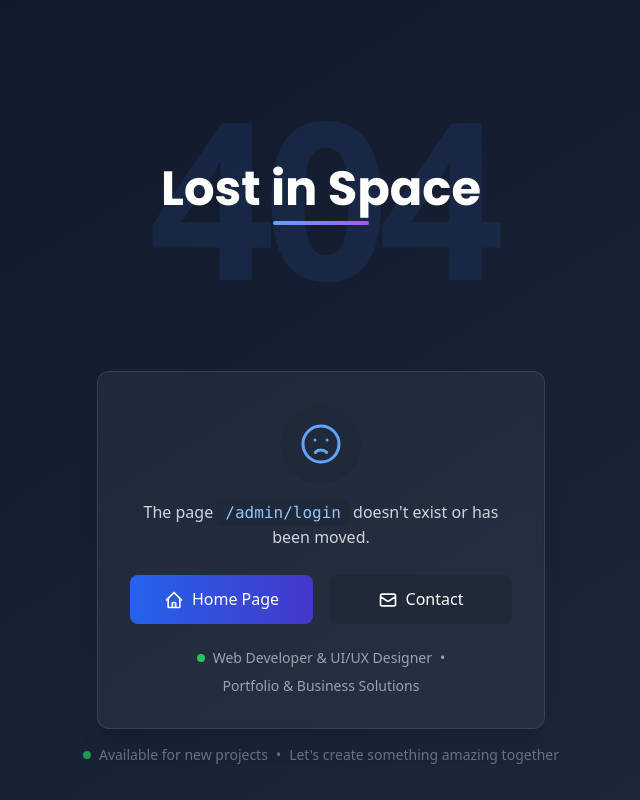
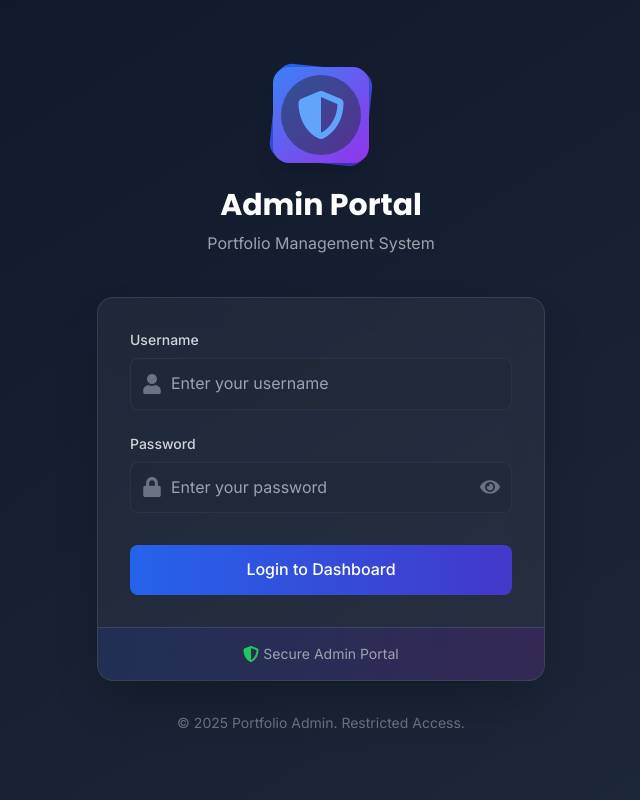
Before and after one commit to subin-abraham/Portfolio_Latest, a React (Vite) app: page /admin/login in a window 1280 px wide. Shown: the whole page, without its empty margins (319-959 px from the left). Built offline with nearby package versions, Linux system fonts and the light colour scheme.

Commit message:
Admin Login Component UI Design

```diff
--- a/package.json
+++ b/package.json
@@ -52,6 +52,7 @@
     "react-day-picker": "^8.10.1",
     "react-dom": "^18.3.1",
     "react-hook-form": "^7.53.0",
+    "react-icons": "^5.5.0",
     "react-resizable-panels": "^2.1.3",
     "react-router-dom": "^6.26.2",
     "recharts": "^2.12.7",
--- a/src/App.tsx
+++ b/src/App.tsx
@@ -10,6 +10,7 @@ import Portfolio from "./pages/Portfolio";
 import Services from "./pages/Services";
 import Blog from "./pages/Blog";
 import NotFound from "./pages/NotFound";
+import AdminLogin from "./pages/admin/AdminLogin";
 
 const queryClient = new QueryClient();
 
@@ -25,6 +26,8 @@ const App = () => (
           <Route path="/portfolio" element={<Portfolio />} />
           <Route path="/services" element={<Services />} />
           <Route path="/blog" element={<Blog />} />
+          {/* Admin Routes */}
+          <Route path="/admin/login" element={<AdminLogin />} />
           {/* ADD ALL CUSTOM ROUTES ABOVE THE CATCH-ALL "*" ROUTE */}
           <Route path="*" element={<NotFound />} />
         </Routes>
--- /dev/null
+++ b/src/pages/admin/AdminLogin.tsx
@@ -0,0 +1,160 @@
+import React, { useState } from 'react';
+import { FaEye, FaEyeSlash, FaUser, FaLock, FaShieldAlt } from 'react-icons/fa';
+
+const AdminLogin = () => {
+  const [credentials, setCredentials] = useState({
+    username: '',
+    password: '',
+  });
+  const [isLoading, setIsLoading] = useState(false);
+  const [showPassword, setShowPassword] = useState(false);
+  const [error, setError] = useState('');
+
+  const handleChange = (e) => {
+    const { name, value } = e.target;
+    setCredentials(prev => ({ ...prev, [name]: value }));
+  };
+
+  const handleSubmit = (e) => {
+    e.preventDefault();
+    setIsLoading(true);
+    setError('');
+
+    // Simulate login process
+    setTimeout(() => {
+      if (credentials.username === 'admin' && credentials.password === 'portfolio') {
+        // Successful login logic
+        console.log('Login successful');
+      } else {
+        setError('Invalid credentials. Please try again.');
+      }
+      setIsLoading(false);
+    }, 1500);
+  };
+
+  return (
+    <div className="min-h-screen flex items-center justify-center bg-gradient-to-br from-[#0f172a] to-[#1e293b] p-4">
+      <div className="w-full max-w-md">
+        {/* Logo and title */}
+        <div className="text-center mb-10">
+          <div className="mx-auto mb-6">
+            <div className="relative w-24 h-24 mx-auto">
+              <div className="absolute inset-0 bg-gradient-to-br from-blue-600 to-indigo-700 rounded-2xl transform rotate-6"></div>
+              <div className="absolute inset-0 bg-gradient-to-br from-blue-500 to-purple-600 rounded-2xl flex items-center justify-center shadow-xl">
+                <div className="bg-gray-800/50 p-4 rounded-full">
+                  <FaShieldAlt className="h-12 w-12 text-blue-400" />
+                </div>
+              </div>
+            </div>
+          </div>
+          <h1 className="text-3xl font-bold text-white">Admin Portal</h1>
+          <p className="text-gray-400 mt-2">Portfolio Management System</p>
+        </div>
+
+        {/* Login form */}
+        <div className="bg-white/5 backdrop-blur-lg border border-white/10 rounded-2xl shadow-2xl overflow-hidden">
+          <div className="p-8">
+            {error && (
+              <div className="mb-6 p-3 bg-red-900/30 border border-red-700/50 rounded-lg text-red-300 flex items-center">
+                <svg xmlns="http://www.w3.org/2000/svg" className="h-5 w-5 mr-2" fill="none" viewBox="0 0 24 24" stroke="currentColor">
+                  <path strokeLinecap="round" strokeLinejoin="round" strokeWidth={2} d="M12 8v4m0 4h.01M21 12a9 9 0 11-18 0 9 9 0 0118 0z" />
+                </svg>
+                {error}
+              </div>
+            )}
+
+            <form onSubmit={handleSubmit}>
+              <div className="mb-6">
+                <label className="block text-gray-300 text-sm font-medium mb-2" htmlFor="username">
+                  Username
+                </label>
+                <div className="relative">
+                  <div className="absolute inset-y-0 left-0 pl-3 flex items-center pointer-events-none">
+                    <FaUser className="h-5 w-5 text-gray-500" />
+                  </div>
+                  <input
+                    id="username"
+                    name="username"
+                    type="text"
+                    value={credentials.username}
+                    onChange={handleChange}
+                    className="w-full pl-10 pr-3 py-3 bg-gray-800/50 border border-gray-700/50 rounded-lg focus:outline-none focus:ring-2 focus:ring-blue-500 focus:border-transparent text-white"
+                    placeholder="Enter your username"
+                    autoComplete="off"
+                  />
+                </div>
+              </div>
+
+              <div className="mb-8">
+                <label className="block text-gray-300 text-sm font-medium mb-2" htmlFor="password">
+                  Password
+                </label>
+                <div className="relative">
+                  <div className="absolute inset-y-0 left-0 pl-3 flex items-center pointer-events-none">
+                    <FaLock className="h-5 w-5 text-gray-500" />
+                  </div>
+                  <input
+                    id="password"
+                    name="password"
+                    type={showPassword ? "text" : "password"}
+                    value={credentials.password}
+                    onChange={handleChange}
+                    className="w-full pl-10 pr-10 py-3 bg-gray-800/50 border border-gray-700/50 rounded-lg focus:outline-none focus:ring-2 focus:ring-blue-500 focus:border-transparent text-white"
+                    placeholder="Enter your password"
+                  />
+                  <button
+                    type="button"
+                    className="absolute inset-y-0 right-0 pr-3 flex items-center text-gray-500 hover:text-gray-300 transition-colors"
+                    onClick={() => setShowPassword(!showPassword)}
+                  >
+                    {showPassword ? (
+                      <FaEyeSlash className="h-5 w-5" />
+                    ) : (
+                      <FaEye className="h-5 w-5" />
+                    )}
+                  </button>
+                </div>
+              </div>
+
+              <button
+                type="submit"
+                disabled={isLoading}
+                className={`w-full py-3 px-4 rounded-lg text-white font-medium transition-all duration-300 ${isLoading
+                  ? 'bg-blue-700 cursor-not-allowed'
+                  : 'bg-gradient-to-r from-blue-600 to-indigo-700 hover:from-blue-700 hover:to-indigo-800 hover:shadow-lg'
+                  }`}
+              >
+                {isLoading ? (
+                  <div className="flex items-center justify-center">
+                    <svg className="animate-spin -ml-1 mr-3 h-5 w-5 text-white" xmlns="http://www.w3.org/2000/svg" fill="none" viewBox="0 0 24 24">
+                      <circle className="opacity-25" cx="12" cy="12" r="10" stroke="currentColor" strokeWidth="4"></circle>
+                      <path className="opacity-75" fill="currentColor" d="M4 12a8 8 0 018-8V0C5.373 0 0 5.373 0 12h4zm2 5.291A7.962 7.962 0 014 12H0c0 3.042 1.135 5.824 3 7.938l3-2.647z"></path>
+                    </svg>
+                    Authenticating...
+                  </div>
+                ) : (
+                  'Login to Dashboard'
+                )}
+              </button>
+            </form>
+          </div>
+
+          {/* Security footer */}
+          <div className="bg-gradient-to-r from-blue-900/30 to-purple-900/30 border-t border-white/10 p-4 text-center">
+            <div className="flex items-center justify-center text-sm text-gray-400">
+              <FaShieldAlt className="h-4 w-4 mr-1 text-green-500" />
+              Secure Admin Portal
+            </div>
+          </div>
+        </div>
+
+        {/* Copyright */}
+        <div className="mt-8 text-center text-gray-500 text-sm">
+          © {new Date().getFullYear()} Portfolio Admin. Restricted Access.
+        </div>
+      </div>
+    </div>
+  );
+};
+
+export default AdminLogin;
```
